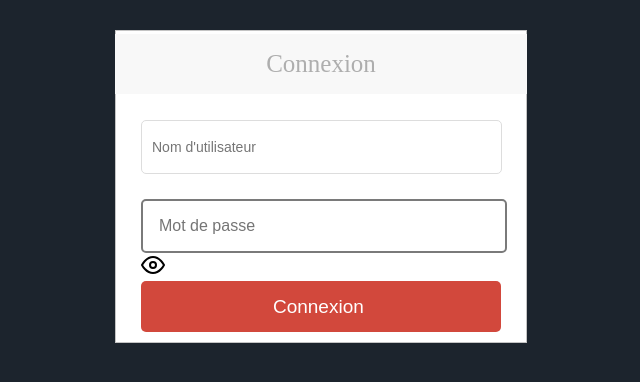
After one commit to Neotopio/fil_rouge, a PHP site: page /template/loginAdmin.php in a window 1280 px wide. The commit adds this page. Shown: the top 382 px of the page, without its empty margins (319-959 px from the left). Run offline with PHP 8.4, Linux system fonts and the light colour scheme.

Commit message:
Please enter the commit message for your changes. Lines starting  with '' will be ignored, and an empty message aborts the commit.
 On branch main
 Your branch is up to date with 'origin/main'.

 Changes to be committed:
	modified:   admin.php
	new file:   database.php
	new file:   model/adminLogout.php
	new file:   model/ctrlAdAdmin.php
	new file:   model/validate.php
	new file:   template/adAdmin.php
	renamed:    connexion.php -> template/connexion.php
	renamed:    inscription.php -> template/inscription.php
	new file:   template/loginAdmin.php

```diff
--- /dev/null
+++ b/template/loginAdmin.php
@@ -0,0 +1,178 @@
+<!DOCTYPE html>
+<html lang="en">
+
+<head>
+    <meta charset="UTF-8">
+    <link rel="stylesheet" href="https://stackpath.bootstrapcdn.com/font-awesome/4.7.0/css/font-awesome.min.css">
+    <meta name="viewport" content="width=device-width, initial-scale=1.0">
+    <meta http-equiv="X-UA-Compatible" content="ie=edge">
+    <link rel="stylesheet" href="login.css">
+    <title>Login Page</title>
+</head>
+<style>
+    body {
+        background: #1c242d;
+    }
+
+    .box {
+        border: 1px solid #c4c4c4;
+        padding: 30px 25px 10px 25px;
+        background: white;
+        margin: 30px auto;
+        width: 360px;
+    }
+
+    h1.box-logo a {
+        text-decoration: none;
+    }
+
+    h1.box-title {
+        color: #AEAEAE;
+        background: #f8f8f8;
+        font-weight: 300;
+        padding: 15px 25px;
+        line-height: 30px;
+        font-size: 25px;
+        text-align: center;
+        margin: -27px -26px 26px;
+    }
+
+    .box-button {
+        border-radius: 5px;
+        background: #d2483c;
+        text-align: center;
+        cursor: pointer;
+        font-size: 19px;
+        width: 100%;
+        height: 51px;
+        padding: 0;
+        color: #fff;
+        border: 0;
+        outline: 0;
+    }
+
+    .box-register {
+        text-align: center;
+        margin-bottom: 0px;
+    }
+
+    .box-register a {
+        text-decoration: none;
+        font-size: 12px;
+        color: #666;
+    }
+
+    .box-input {
+        font-size: 14px;
+        background: #fff;
+        border: 1px solid #ddd;
+        margin-bottom: 25px;
+        padding-left: 10px;
+        border-radius: 5px;
+        width: 347px;
+        height: 50px;
+    }
+
+    .box-input:focus {
+        outline: none;
+        border-color: #5c7186;
+    }
+
+    .sucess {
+        text-align: center;
+        color: white;
+    }
+
+    .sucess a {
+        text-decoration: none;
+        color: #58aef7;
+    }
+
+    p.errorMessage {
+        background-color: #e66262;
+        border: #AA4502 1px solid;
+        padding: 5px 10px;
+        color: #FFFFFF;
+        border-radius: 3px;
+    }
+
+
+
+    label input {
+        position: relative;
+        font-size: 1em;
+        color: black;
+        background: transparent;
+        padding: 1rem;
+        width: 330px;
+        border-radius: 5px;
+        border: 2px solid #7a7a7a;
+        transition: all 0.2s;
+    }
+
+    label input:focus {
+        border-color: #ff4754;
+    }
+
+    .password-icon {
+
+
+        position: absolute;
+
+
+        transform: translateY(-50%);
+        width: 20px;
+        color: black;
+        transition: all 0.2s;
+    }
+
+    label .password-icon:hover {
+        cursor: pointer;
+        color: #ff4754;
+    }
+
+    .feather-eye-off {
+        display: none;
+    }
+</style>
+
+<body>
+
+    <form class="box" action="../model/validate.php" method="post" name="login">
+
+        <h1 class="box-title">Connexion</h1>
+        <input type="text" class="box-input" name="nom" placeholder="Nom d'utilisateur">
+        <label>
+            <input type="password" name="password" placeholder="Mot de passe">
+            <i data-feather="eye"></i>
+            <i data-feather="eye-off"></i>
+            <div class="password-icon">
+
+            </div>
+        </label>
+        <input type="submit" value="Connexion " name="submit" class="box-button">
+
+
+        <script src="https://unpkg.com/feather-icons"></script>
+        <script>
+            feather.replace();
+        </script>
+        <script>
+            const eye = document.querySelector(".feather-eye");
+            const eyeoff = document.querySelector(".feather-eye-off");
+            const passwordField = document.querySelector("input[type=password]");
+            eye.addEventListener("click", () => {
+                eye.style.display = "none";
+                eyeoff.style.display = "block";
+                passwordField.type = "text";
+            });
+
+            eyeoff.addEventListener("click", () => {
+                eyeoff.style.display = "none";
+                eye.style.display = "block";
+                passwordField.type = "password";
+            });
+        </script>
+</body>
+
+</html>
```
Also changed, not shown: admin.php (+19 -22 lines), database.php (added, +15 -0 lines), model/adminLogout.php (added, +10 -0 lines), model/ctrlAdAdmin.php (added, +36 -0 lines), model/validate.php (added, +38 -0 lines), template/adAdmin.php (added, +102 -0 lines), template/connexion.php (renamed from connexion.php), template/inscription.php (renamed from inscription.php).
